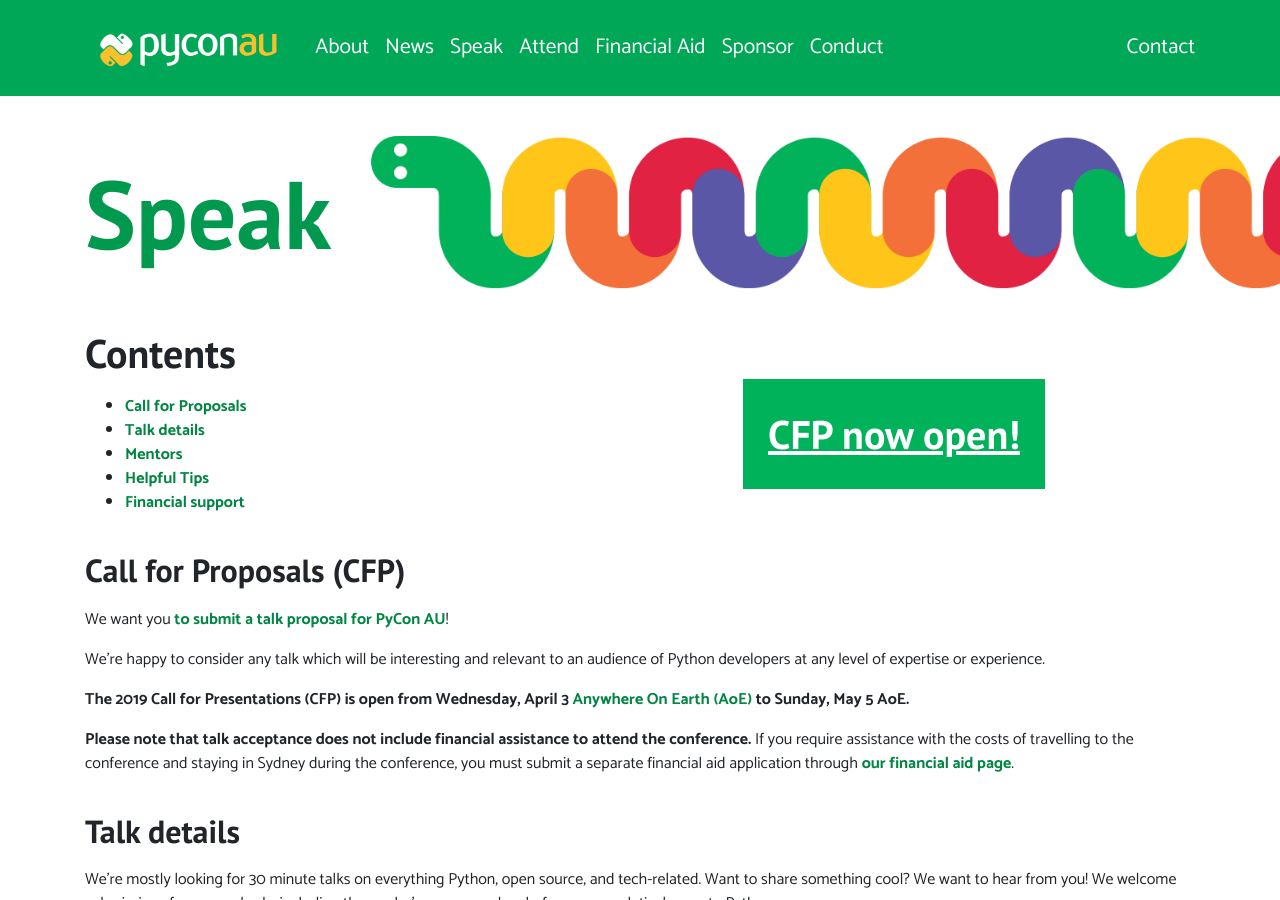
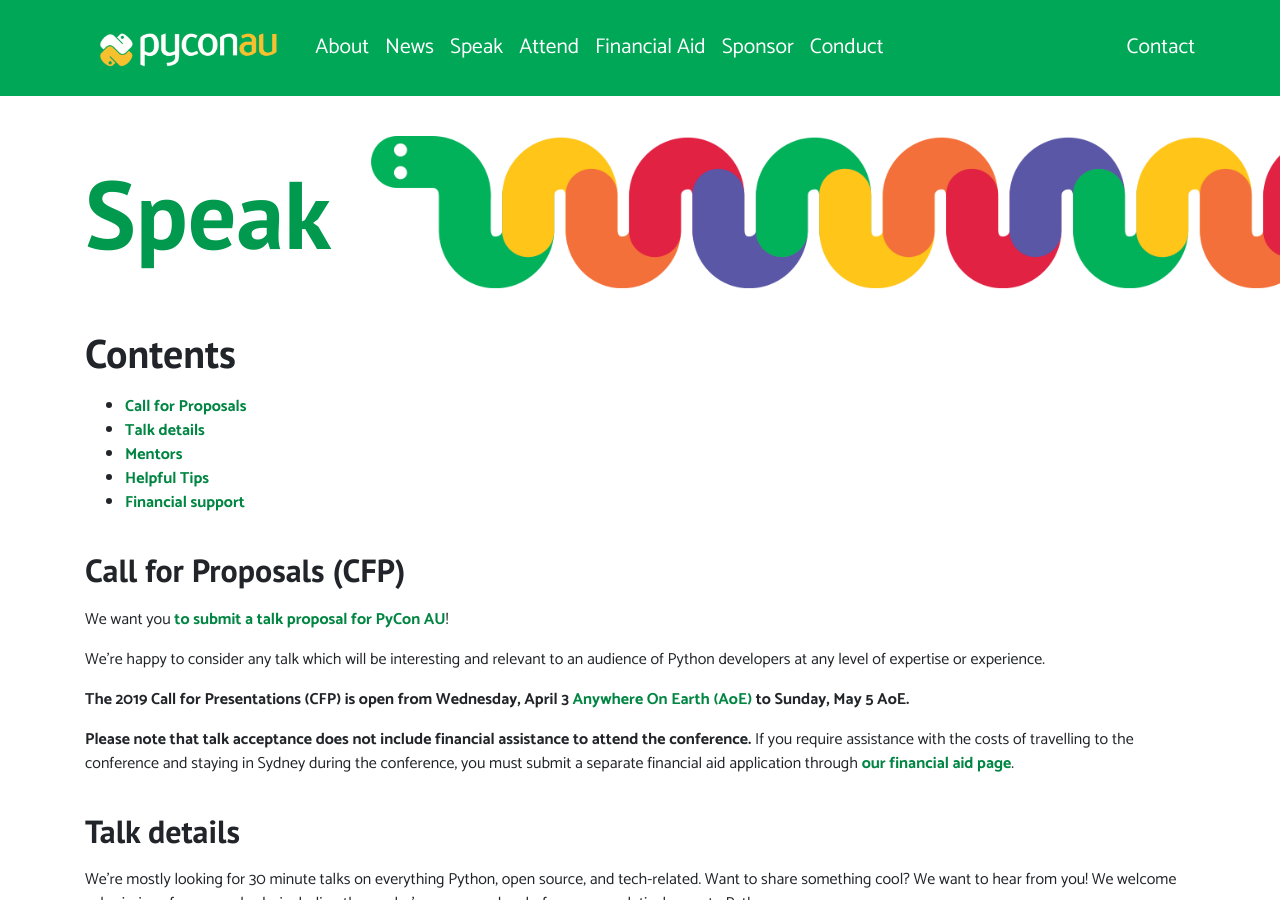
Before and after one commit to pyconau/2019.pycon-au.org, a Jekyll site: the page built from _pages/speak.md, in a window 1280 px wide and 900 px high. Built offline with Jekyll 4.4.1, drawn with Linux system fonts in a browser that asks for light colours.

Commit message:
Update speak.md

```diff
--- a/_pages/speak.md
+++ b/_pages/speak.md
@@ -3,10 +3,6 @@ layout: page
 title: Speak
 snake: rainbow
 permalink: /speak/
-
-callout: |
-    <a class="a_callout" href="https://pretalx.com/pyconau2019/cfp" target="_blank">CFP now open!</a>
-
 ---
 
 # Contents
```
